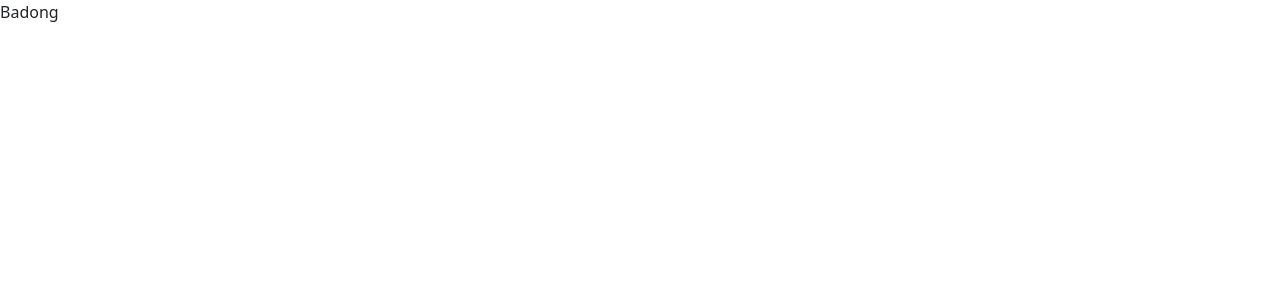
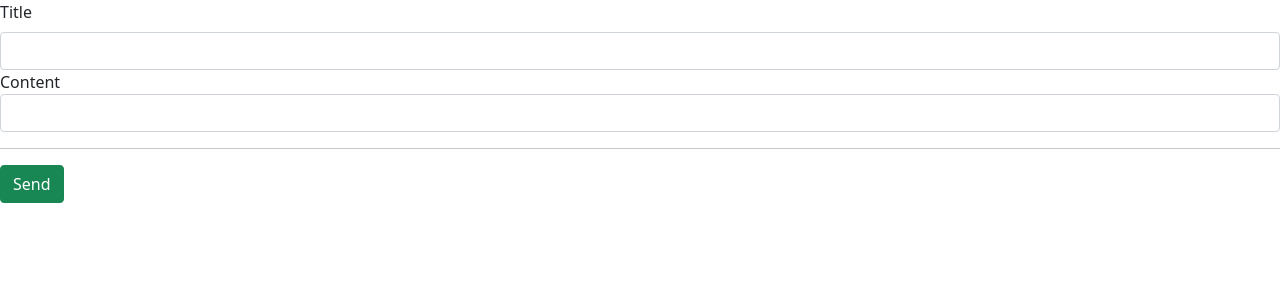
Before and after one commit to ManongBadong/TestFireBaseQuery, an Angular app: page / in a window 1280 px wide. Shown: the top 300 px of the page. Built offline with nearby package versions, Linux system fonts and the light colour scheme.

Commit message:
1 file modified

```diff
--- a/src/app/app.component.html
+++ b/src/app/app.component.html
@@ -1 +1,18 @@
-Badong
+<div class="row">
+  <form>
+    <div class="row">
+      <div class="col-xs-12">
+        <label for="title" class="form-label">Title</label>
+        <input type="text" id="title" class="form-control">
+      </div>
+    </div>
+    <div class="row">
+      <div class="col-xs-12">
+        <label for="content" class="forn-label">Content</label>
+        <input type="text" id="content" class="form-control">
+      </div>
+    </div>
+    <hr />
+    <button type="submit" class="btn btn-Success">Send</button>
+  </form>
+</div>
```
